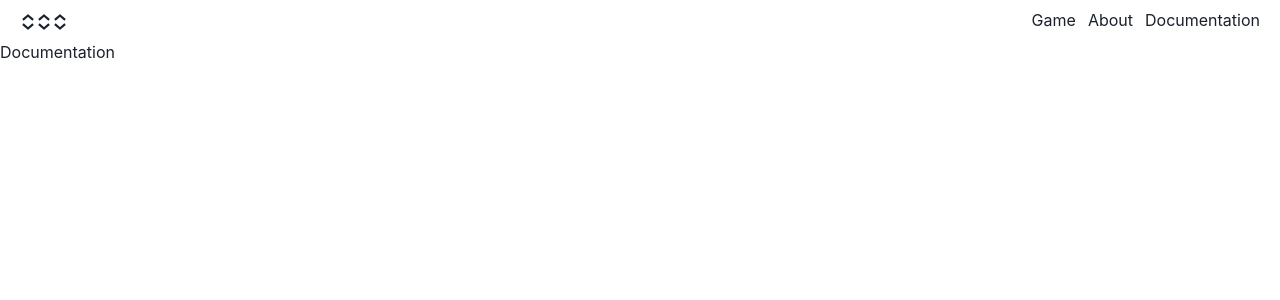
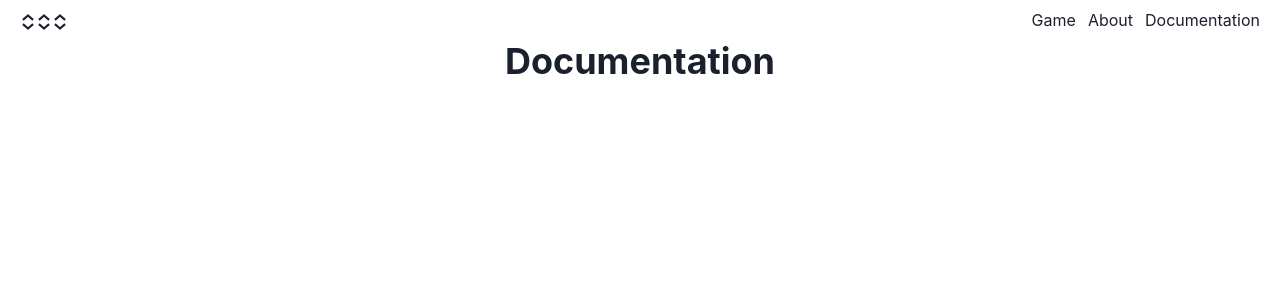
Before and after one commit to lgdelacruz92/sisyphus, a React (Create React App) app: page /documentation in a window 1280 px wide. Shown: the top 300 px of the page. Built offline with nearby package versions, Linux system fonts and the light colour scheme.

Commit message:
added documentation

```diff
--- a/src/Documentation/Documentation.tsx
+++ b/src/Documentation/Documentation.tsx
@@ -1,9 +1,17 @@
+import { Box, Center, Heading, Text } from "@chakra-ui/react";
 import React from "react";
 
 interface DocumentationProps {}
 
 const Documentation: React.FC<DocumentationProps> = () => {
-  return <div>Documentation</div>;
+  return (
+    <Center>
+      <Box maxW="70%">
+        <Heading>Documentation</Heading>
+        <br></br>
+      </Box>
+    </Center>
+  );
 };
 
 export default Documentation;
```
